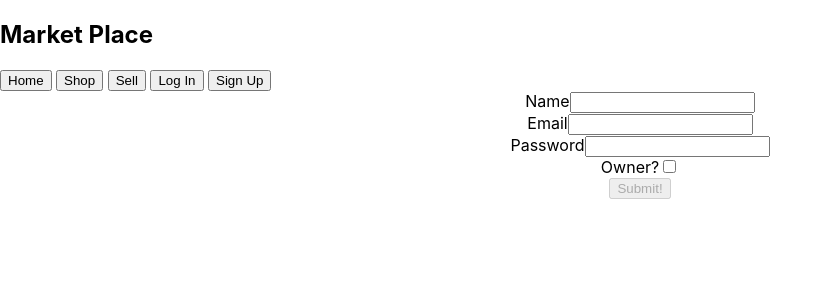
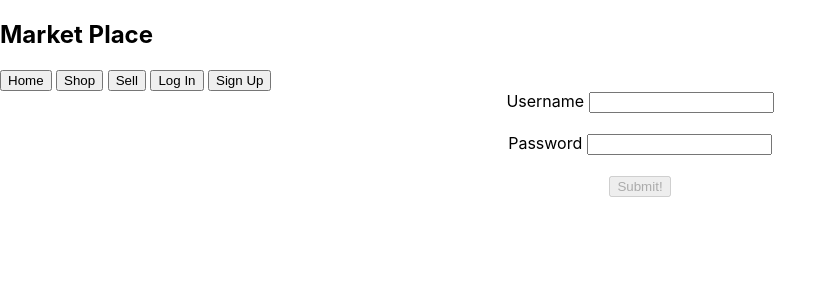
Before and after one commit to ptct-african-marketplace-6/main, a React (Create React App) app: page /log-in in a window 1280 px wide. Shown: the top 300 px of the page, without its empty margins (0-837 px from the left). Built offline with nearby package versions, Linux system fonts and the light colour scheme.

Commit message:
updated name to username on multiple components, added axios call to login and signup, updated yup formSchema to reflect changes to both name/username and pass/password.

```diff
--- a/src/components/Home.js
+++ b/src/components/Home.js
@@ -11,7 +11,7 @@ const Home = () => {
 
   return (
     <div className="home-wrapper">
-      <a onClick={routeToShop} className="btn">Shop Now!</a>
+      <a onClick={routeToShop} className="btn"><h3>Shop Now!</h3></a>
     </div>
   )
 }
--- a/src/components/Login.js
+++ b/src/components/Login.js
@@ -9,23 +9,17 @@ function Login(props) {
   const [disabledButton, setDisabledButton] = useState(true)
   const [formData, setFormData] = useState({
     name: '',
-    email: '',
     password: '',
-    owner: false,
   })
 
   const [errors, setErrors] = useState({
     name: '',
-    email: '',
     password: '',
-    owner: '',
   })
 
   const formSchema = yup.object().shape({
     name: yup.string().required('Pleae include your name.'),
-    email: yup.string().required('Must include email address.'),
     password: yup.string().required('Password is Required'),
-    owner: yup.boolean(),
   })
 
   const setFormErrors = (name, value) => {
@@ -38,11 +32,11 @@ function Login(props) {
 
   const handleSubmit = (e) => {
     e.preventDefault()
-    alert(
-      `we should submit an axios request now using ${JSON.stringify(
-        formData
-      )} but the endpoint is not working`
-    )
+    // alert(
+    //   `we should submit an axios request now using ${JSON.stringify(
+    //     formData
+    //   )} but the endpoint is not working`
+    // )
     axiosWithAuth().post("auth/login", formData)
     .then((res) => {
       console.log("submitted login successfully:", res)
@@ -81,7 +75,7 @@ function Login(props) {
 
   return (
     <>
-      <div class='container-fluid col-md-auto'>
+      <div className='container-fluid col-md-auto'>
         <div className='App'>
           <form
             onSubmit={handleSubmit}
@@ -89,7 +83,7 @@ function Login(props) {
           >
             <div className='row'>
               <label>
-                Name
+                Username&nbsp;
                 <input
                   name='name'
                   type='text'
@@ -98,22 +92,10 @@ function Login(props) {
                 />
               </label>
             </div>
-
+            <br/>
             <div className='row'>
               <label>
-                Email
-                <input
-                  name='email'
-                  type='text'
-                  value={formData.email}
-                  onChange={handleChange}
-                />
-              </label>
-            </div>
-
-            <div className='row'>
-              <label>
-                Password
+                Password&nbsp;
                 <input
                   name='password'
                   type='password'
@@ -122,20 +104,7 @@ function Login(props) {
                 />
               </label>
             </div>
-
-            <div className='row'>
-              <label>
-                Owner?
-                <input
-                  name='owner'
-                  type='checkbox'
-                  checked={formData.owner}
-                  onChange={handleChange}
-                />
-              </label>
-            </div>
-
-            <div className='row'>
+            <div className='row'><br/>
               <button disabled={disabledButton}>Submit!</button>
             </div>
           </form>
--- a/src/components/Signup.js
+++ b/src/components/Signup.js
@@ -11,21 +11,21 @@ function SignUp(props) {
 
   const [disabledButton, setDisabledButton] = useState(true)
   const [formData, setFormData] = useState({
-    name: '',
+    username: '',
     email: '',
     password: '',
     owner: false,
   })
 
   const [errors, setErrors] = useState({
-    name: '',
+    username: '',
     email: '',
     password: '',
     owner: '',
   })
 
   const formSchema = yup.object().shape({
-    name: yup
+    username: yup
       .string()
       .required('Please include your name.')
       .min(6, 'Name must be at least 6 characters long'),
@@ -92,19 +92,19 @@ function SignUp(props) {
           >
             <div className='row'>
               <label>
-                Name
+                Username&nbsp;
                 <input
-                  name='name'
+                  name='username'
                   type='text'
-                  value={formData.name}
+                  value={formData.username}
                   onChange={handleChange}
                 />
               </label>
-            </div>
+            </div><br/>
 
             <div className='row'>
               <label>
-                Email
+                Email&nbsp;
                 <input
                   name='email'
                   type='text'
@@ -112,11 +112,11 @@ function SignUp(props) {
                   onChange={handleChange}
                 />
               </label>
-            </div>
+            </div><br/>
 
             <div className='row'>
               <label>
-                Password
+                Password&nbsp;
                 <input
                   name='password'
                   type='password'
@@ -124,11 +124,11 @@ function SignUp(props) {
                   onChange={handleChange}
                 />
               </label>
-            </div>
+            </div><br/>
 
             <div className='row'>
               <label>
-                Owner?
+                Owner?&nbsp;
                 <input
                   name='owner'
                   type='checkbox'
@@ -136,7 +136,7 @@ function SignUp(props) {
                   onChange={handleChange}
                 />
               </label>
-            </div>
+            </div><br/>
 
             <div className='row'>
               <button disabled={disabledButton}>Submit!</button>
```
